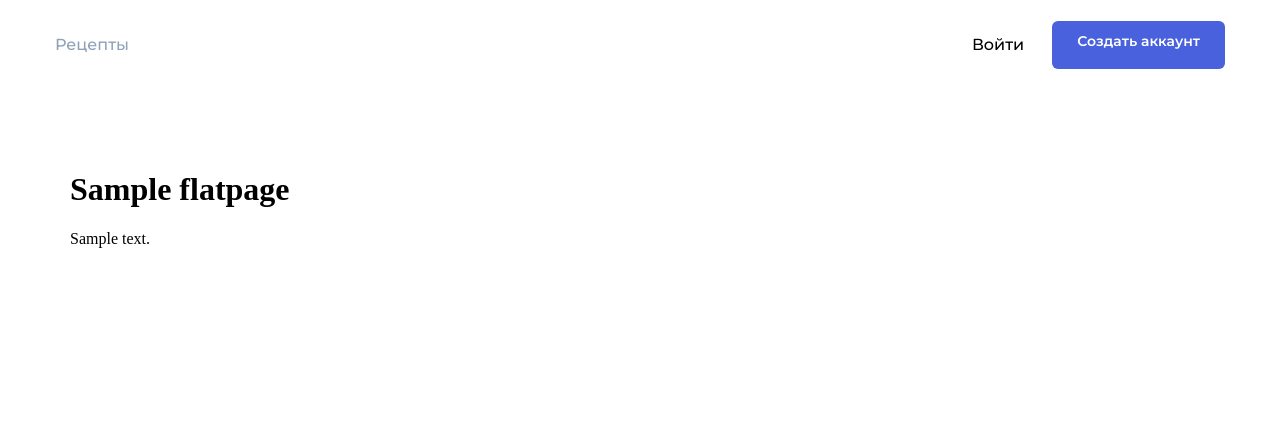
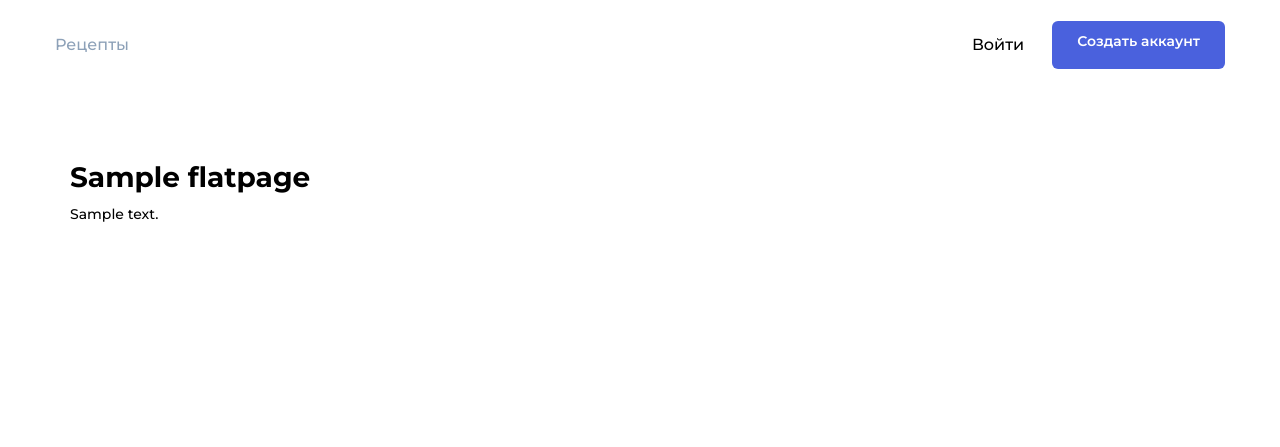
Before and after one commit to Rybakov-Ilay/foodgram-project, a Django app: template templates/flatpages/default.html in a window 1280 px wide. Shown: the top 447 px of the page. Run offline with Django 3.2, Linux system fonts and the light colour scheme; the template is opened without the code that fills it: most values are stand-ins (such as "Sample title", 1, 10 or a date in 2020); data that the repository does not hold is empty; some libraries are stand-ins or nearby versions.

Commit message:
к flatpage применил card__text

```diff
--- a/templates/flatpages/default.html
+++ b/templates/flatpages/default.html
@@ -6,12 +6,14 @@
 
 {% load static %}
 {% block css %}
-    <link rel="stylesheet" href="{% static 'pages/index.css' %}" />
+    <link rel="stylesheet" href="{% static 'pages/index.css' %}"/>
 {% endblock %}
 
 {% block content %}
     <div class="container">
-        <h1>{{ flatpage.title }}</h1>
-        {{ flatpage.content }}
+        <span class="card__text" >
+            <h1>{{ flatpage.title }}</h1>
+            {{ flatpage.content }}
+        </span>
     </div>
 {% endblock %}
```
